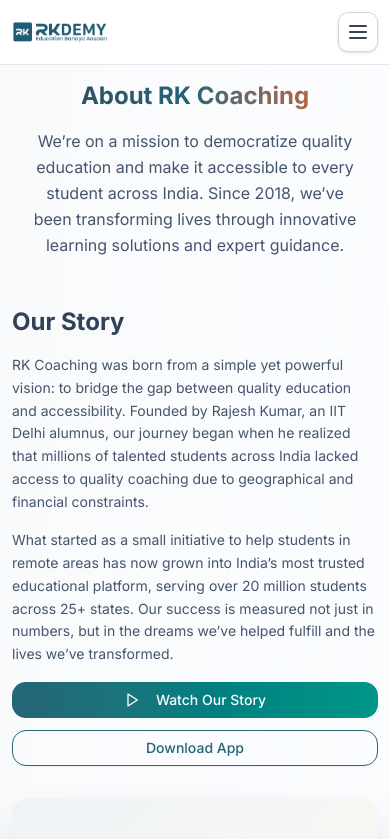
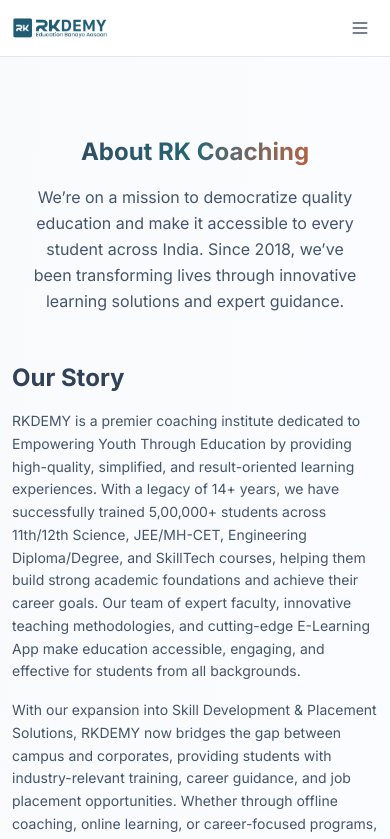
Before and after one commit to Artify24/myfirstsite, a Next.js app: page /about in a window 390 px wide. Shown: the top 839 px of the page. Built offline with nearby package versions, Linux system fonts and the light colour scheme.

Commit message:
updated5

```diff
--- a/components/about-page.tsx
+++ b/components/about-page.tsx
@@ -179,20 +179,15 @@
 export default function AboutPageComponent() {
   const [mobileMenuOpen, setMobileMenuOpen] = useState(false)
 
-  const toggleMobileMenu = () => {
-    setMobileMenuOpen((prev) => !prev)
-  }
-
-  const closeMobileMenu = () => {
-    setMobileMenuOpen(false)
-  }
-
+  // The header is fixed and its height is h-14 (56px) on mobile, h-16 (64px) on sm+ screens
+  // Add padding-top to the main wrapper to prevent layout shift
   return (
-    <div className="min-h-screen bg-gradient-to-br from-slate-50 via-blue-50/30 to-teal-50/50 text-slate-800">
+    <div className="min-h-screen bg-gradient-to-br from-slate-50 via-blue-50/30 to-teal-50/50 text-slate-800 pt-14 sm:pt-16">
       {/* Header */}
       <header className="fixed top-0 left-0 right-0 z-50 bg-white/90 backdrop-blur-sm border-b border-gray-200">
         <div className="max-w-7xl mx-auto px-3 sm:px-4 lg:px-8">
-          <div className="flex items-center justify-between h-16">
+          <div className="flex items-center justify-between h-14 sm:h-16">
+            {/* Logo */}
             <Link href="/" className="flex items-center space-x-2">
               <Image
                 src="/rkLogo.png?height=40&width=120"
@@ -206,10 +201,10 @@
 
             {/* Desktop Navigation */}
             <nav className="hidden lg:flex items-center space-x-4 xl:space-x-6">
-              <Link href="/" className="text-gray-600 hover:text-[rgb(37,101,118)] text-sm xl:text-base">
+              <Link href="/" className=" text-gray-600 font-medium text-sm xl:text-base">
                 Home
               </Link>
-              <Link href="/about" className="text-[rgb(37,101,118)] font-medium text-sm xl:text-base">
+              <Link href="/about" className=" text-[rgb(37,101,118)] hover:text-[rgb(37,101,118)] text-sm xl:text-base">
                 About
               </Link>
               <Link href="/success-stories" className="text-gray-600 hover:text-[rgb(37,101,118)] text-sm xl:text-base">
@@ -226,74 +221,65 @@
               </Button>
             </nav>
 
-            {/* Mobile menu button - Made more visible */}
-            <div className="lg:hidden">
-              <button
-                className="flex items-center justify-center w-10 h-10 rounded-lg border border-gray-300 bg-white hover:bg-gray-50 transition-colors shadow-sm"
-                onClick={toggleMobileMenu}
-                aria-label="Toggle mobile menu"
-                type="button"
-              >
-                {mobileMenuOpen ? <X className="h-6 w-6 text-gray-700" /> : <Menu className="h-6 w-6 text-gray-700" />}
-              </button>
-            </div>
+            {/* Mobile menu button */}
+            <button className="lg:hidden p-2" onClick={() => setMobileMenuOpen(!mobileMenuOpen)}>
+              {mobileMenuOpen ? (
+                <X className="h-5 w-5 sm:h-6 sm:w-6 text-gray-600" />
+              ) : (
+                <Menu className="h-5 w-5 sm:h-6 sm:w-6 text-gray-600" />
+              )}
+            </button>
           </div>
 
           {/* Mobile Navigation */}
           {mobileMenuOpen && (
-            <motion.div
-              className="lg:hidden"
-              initial={{ opacity: 0, height: 0 }}
-              animate={{ opacity: 1, height: "auto" }}
-              exit={{ opacity: 0, height: 0 }}
-              transition={{ duration: 0.2 }}
-            >
-              <div className="px-2 pt-2 pb-3 space-y-1 bg-white border-t border-gray-200 shadow-lg">
+            <div className="lg:hidden">
+              <div className="px-2 pt-2 pb-3 space-y-1 bg-white border-t border-gray-200">
                 <Link
                   href="/"
-                  className="block px-3 py-3 text-gray-600 hover:text-[rgb(37,101,118)] text-base rounded-md hover:bg-gray-50 transition-colors"
-                  onClick={closeMobileMenu}
+                  className="block px-3 py-2 text-gray-600 hover:text-[rgb(37,101,118)]  text-sm"
+                  onClick={() => setMobileMenuOpen(false)}
                 >
                   Home
                 </Link>
                 <Link
                   href="/about"
-                  className="block px-3 py-3 text-[rgb(37,101,118)] font-medium text-base rounded-md bg-blue-50"
-                  onClick={closeMobileMenu}
+                  className="block px-3 py-2 text-[rgb(37,101,118)] font-medium  text-sm"
+                  onClick={() => setMobileMenuOpen(false)}
                 >
                   About
                 </Link>
                 <Link
                   href="/success-stories"
-                  className="block px-3 py-3 text-gray-600 hover:text-[rgb(37,101,118)] text-base rounded-md hover:bg-gray-50 transition-colors"
-                  onClick={closeMobileMenu}
+                  className="block px-3 py-2 text-gray-600 hover:text-[rgb(37,101,118)] text-sm"
+                  onClick={() => setMobileMenuOpen(false)}
                 >
                   Success Stories
                 </Link>
                 <Link
                   href="/contact"
-                  className="block px-3 py-3 text-gray-600 hover:text-[rgb(37,101,118)] text-base rounded-md hover:bg-gray-50 transition-colors"
-                  onClick={closeMobileMenu}
+                  className="block px-3 py-2 text-gray-600 hover:text-[rgb(37,101,118)] text-sm"
+                  onClick={() => setMobileMenuOpen(false)}
                 >
                   Contact
                 </Link>
                 <Link
                   href="/blog"
-                  className="block px-3 py-3 text-gray-600 hover:text-[rgb(37,101,118)] text-base rounded-md hover:bg-gray-50 transition-colors"
-                  onClick={closeMobileMenu}
+                  className="block px-3 py-2 text-gray-600 hover:text-[rgb(37,101,118)] text-sm"
+                  onClick={() => setMobileMenuOpen(false)}
                 >
                   Blog
                 </Link>
                 <div className="px-3 py-2">
                   <Button
-                    className="w-full bg-[rgb(37,101,118)] hover:bg-[rgb(30,85,100)] text-white text-base py-3"
-                    onClick={closeMobileMenu}
+                    className="w-full bg-[rgb(37,101,118)] hover:bg-[rgb(30,85,100)] text-white text-sm"
+                    onClick={() => setMobileMenuOpen(false)}
                   >
                     Download App
                   </Button>
                 </div>
               </div>
-            </motion.div>
+            </div>
           )}
         </div>
       </header>
@@ -345,16 +331,10 @@
             >
               <h2 className="text-2xl sm:text-3xl font-bold text-slate-700">Our Story</h2>
               <p className="text-slate-600 leading-relaxed text-sm sm:text-base">
-                RK Coaching was born from a simple yet powerful vision: to bridge the gap between quality education and
-                accessibility. Founded by Rajesh Kumar, an IIT Delhi alumnus, our journey began when he realized that
-                millions of talented students across India lacked access to quality coaching due to geographical and
-                financial constraints.
+                RKDEMY is a premier coaching institute dedicated to Empowering Youth Through Education by providing high-quality, simplified, and result-oriented learning experiences. With a legacy of 14+ years, we have successfully trained 5,00,000+ students across 11th/12th Science, JEE/MH-CET, Engineering Diploma/Degree, and SkillTech courses, helping them build strong academic foundations and achieve their career goals. Our team of expert faculty, innovative teaching methodologies, and cutting-edge E-Learning App make education accessible, engaging, and effective for students from all backgrounds.
               </p>
               <p className="text-slate-600 leading-relaxed text-sm sm:text-base">
-                What started as a small initiative to help students in remote areas has now grown into India&rsquo;s
-                most trusted educational platform, serving over 20 million students across 25+ states. Our success is
-                measured not just in numbers, but in the dreams we&rsquo;ve helped fulfill and the lives we&rsquo;ve
-                transformed.
+               With our expansion into Skill Development & Placement Solutions, RKDEMY now bridges the gap between campus and corporates, providing students with industry-relevant training, career guidance, and job placement opportunities. Whether through offline coaching, online learning, or career-focused programs, RKDEMY is committed to shaping the future of students and empowering them with knowledge, confidence, and success.
               </p>
               <div className="flex flex-col sm:flex-row items-start sm:items-center space-y-3 sm:space-y-0 sm:space-x-4">
                 <Button className="bg-gradient-to-r from-[rgb(37,101,118)] to-teal-600 hover:from-[rgb(30,85,100)] hover:to-teal-700 text-white rounded-xl text-sm sm:text-base w-full sm:w-auto">
```
